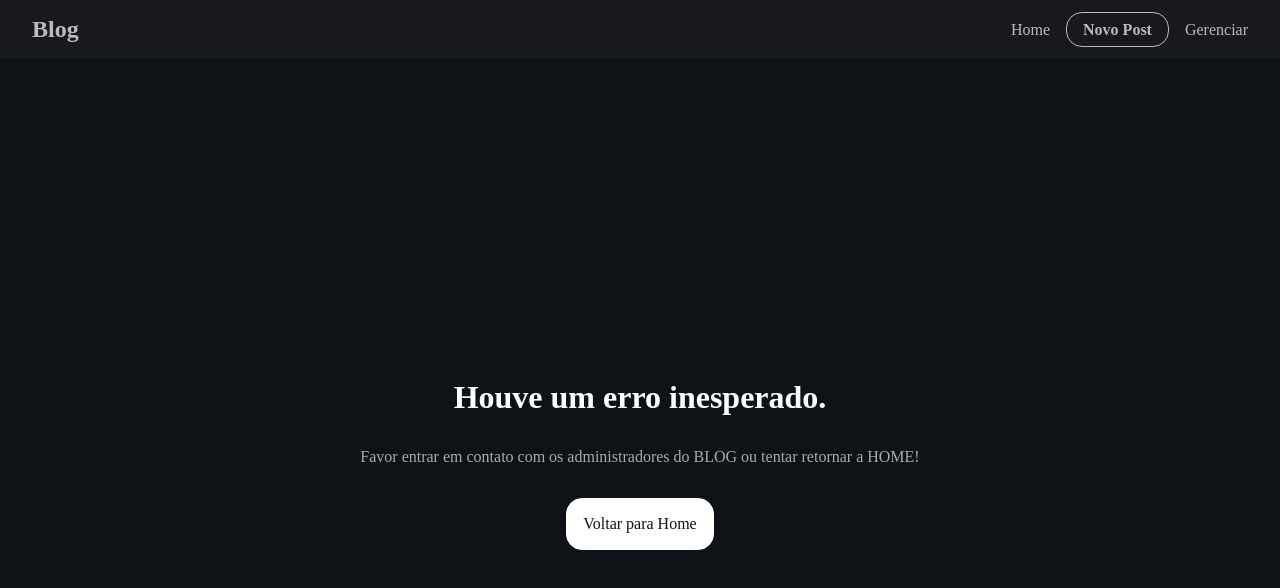
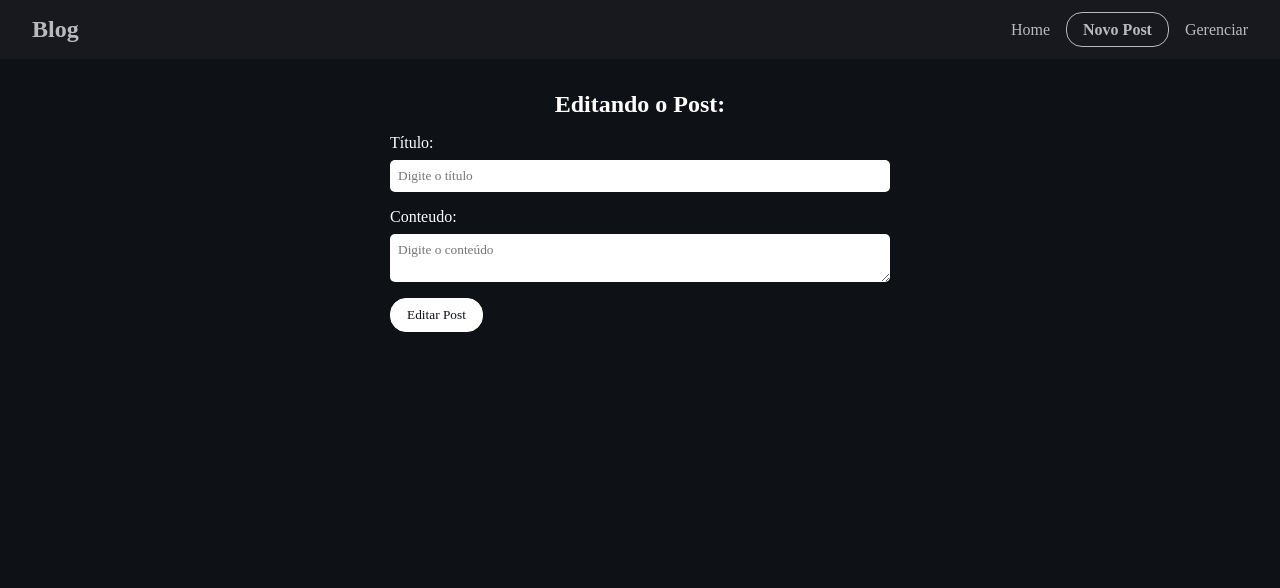
Before and after one commit to patricklohn/blog-react-js, a React (Vite) app: page /posts/edit/1 in a window 1280 px wide. Shown: the top 588 px of the page. Built offline with nearby package versions, Linux system fonts and the light colour scheme; no server answers; a web font is replaced by a local one.

Commit message:
Criação de pagina de edição

```diff
--- a/src/routes/Admin.jsx
+++ b/src/routes/Admin.jsx
@@ -43,7 +43,7 @@
                     <div className="post" key={post.id}>
                         <h2>{post.title}</h2>
                         <div className="actions">
-                            <Link className='btn edit-btn'>Editar</Link>
+                            <Link className='btn edit-btn' to={`/posts/edit/${post.id}`}>Editar</Link>
                             <button className='btn delete-btn' onClick={() => {deletePost(post.id)}}>Excluir</button>
                         </div>
                     </div>
--- /dev/null
+++ b/src/routes/EditPost.jsx
@@ -0,0 +1,57 @@
+import blogFetch from '../axios/config'
+import { useEffect, useState } from 'react'
+import {useNavigate} from "react-router-dom"
+import { useParams } from "react-router-dom"
+
+const EditPost = () => {
+
+  const navigate = useNavigate();
+  const [title, setTitle] = useState()
+  const [body, setBody] = useState()
+  const {id} = useParams()
+
+  const getPost = async () =>{
+    try {
+        const response = await blogFetch.get(`/posts/${id}`)
+        const data = response.data
+
+        setTitle(data.title);
+        setBody(data.body)
+    } catch (error) {
+        console.log(error)
+    }
+}
+
+  const editPost = async (e) => {
+    e.preventDefault()
+    const post = {title, body, userId: 1}
+
+    await blogFetch.put(`/posts/${id}`, {
+      body: post
+    });
+  }
+
+
+useEffect(() => {
+  getPost()
+},[])
+
+  return (
+    <div className='new-post'>
+      <h2>Editando o Post:</h2>
+      <form onSubmit={(e) => editPost(e)} action="">
+        <div className='form-control'>
+          <label htmlFor="title">Título:</label>
+          <input type="text" name='title' id='title' placeholder='Digite o título' onChange={(e) => setTitle(e.target.value)} value={title || ""}  />
+        </div>
+        <div className='form-control'>
+          <label htmlFor="body">Conteudo:</label>
+          <textarea name="body" id="body" placeholder='Digite o conteúdo' onChange={(e) => { setBody(e.target.value)}} value={body || ""}></textarea>
+        </div>
+        <input type="submit" value='Editar Post' className='btn'/>
+      </form>
+    </div>
+  )
+}
+
+export default EditPost;
```
Also changed, not shown: src/main.jsx (+6 -1 lines).
